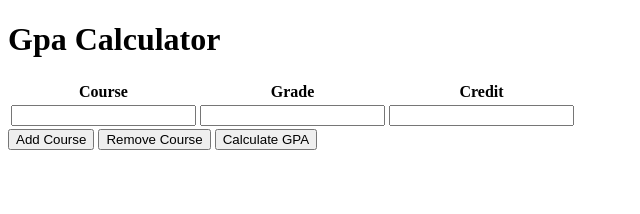
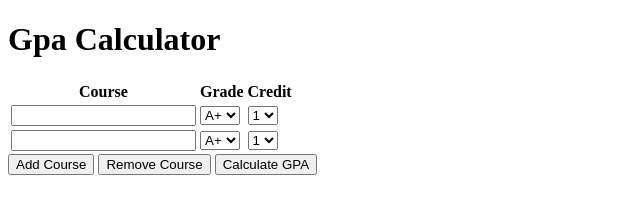
Before and after one commit to MuhammadUsaid/gpacalculator, a plain HTML site: page index.html in a window 1280 px wide. Both pictures are taken after a click on the button "Add Course". Shown: the whole page, without its empty margins (0-640 px from the left). Drawn offline with Linux system fonts and the light colour scheme.

Commit message:
Feature added: Add course

```diff
--- a/app.js
+++ b/app.js
@@ -0,0 +1,49 @@
+//Helper Function To Deal with DOM options and Return Select element with options of the iterable parameter
+function createOptions(array){
+    let select = document.createElement('select')
+    for(i=0;i < array.length; i++){
+        let option = document.createElement('option')
+        let text = document.createTextNode(array[i])
+        option.appendChild(text)
+        select.appendChild(option)
+    }
+    return select
+}
+let semester = {
+    grades: ["A+","A","A-","B+","B","B-","C+","C","C-","F"],
+    credits: [1,2,3,4],
+    //Method To Add Another Row/Course
+    add: ()=>{
+        let tbody = document.getElementById('tbody')
+        let tr = document.createElement('tr')
+        for(var i = 0;i < 3; i++){
+            let td = document.createElement('td')
+            let input = document.createElement('input')
+            let select
+            switch(i){
+                case 0:
+                    input.className = "courses"
+                    td.appendChild(input)
+                    break
+                case 1:
+                    select = createOptions(semester.grades)
+                    select.className = "grades"
+                    td.appendChild(select)
+                    break
+                case 2:
+                    select = createOptions(semester.credits)
+                    select.className = "credits"
+                    td.appendChild(select)
+                    break
+            }
+            tr.appendChild(td)
+        }
+        tbody.appendChild(tr)
+    },
+    remove: ()=>{
+
+    },
+    calculate: ()=>{
+
+    }
+}
--- a/index.html
+++ b/index.html
@@ -20,19 +20,39 @@
                             <th>Credit</th>
                         </tr>
                     </thead>
-                    <tbody>
+                    <tbody id="tbody">
                         <tr>
-                            <td><input type="text"></td>
-                            <td><input type="text"></td>
-                            <td><input type="text"></td>
+                            <td><input type="text" class="courses"></td>
+                            <td>
+                                <select name="grade" class="grades">
+                                    <option value="A+">A+</option>
+                                    <option value="A">A</option>
+                                    <option value="A-">A-</option>
+                                    <option value="B+">B+</option>
+                                    <option value="B">B</option>
+                                    <option value="B-">B-</option>
+                                    <option value="C+">C+</option>
+                                    <option value="C">C</option>
+                                    <option value="C-">C-</option>
+                                    <option value="F">F</option>
+                                </select>
+                            </td>
+                            <td>
+                                <select name="credit" class="credits">
+                                    <option value="1">1</option>
+                                    <option value="2">2</option>
+                                    <option value="3">3</option>
+                                    <option value="4">4</option>
+                                </select>
+                            </td>
                         </tr>
                     </tbody>
                 </table>
             </div>
             <div id="buttonContainer">
-                <input type="button" value="Add Course">
-                <input type="button" value="Remove Course">
-                <input type="button" value="Calculate GPA">
+                <input type="button" value="Add Course" onclick="semester.add()">
+                <input type="button" value="Remove Course" onclick="semester.remove(this.parentNode.previousSibling)">
+                <input type="button" value="Calculate GPA" onclick="semester.calculate()">
             </div>
             <div id="gpaContainer"></div>
         </div>
```
